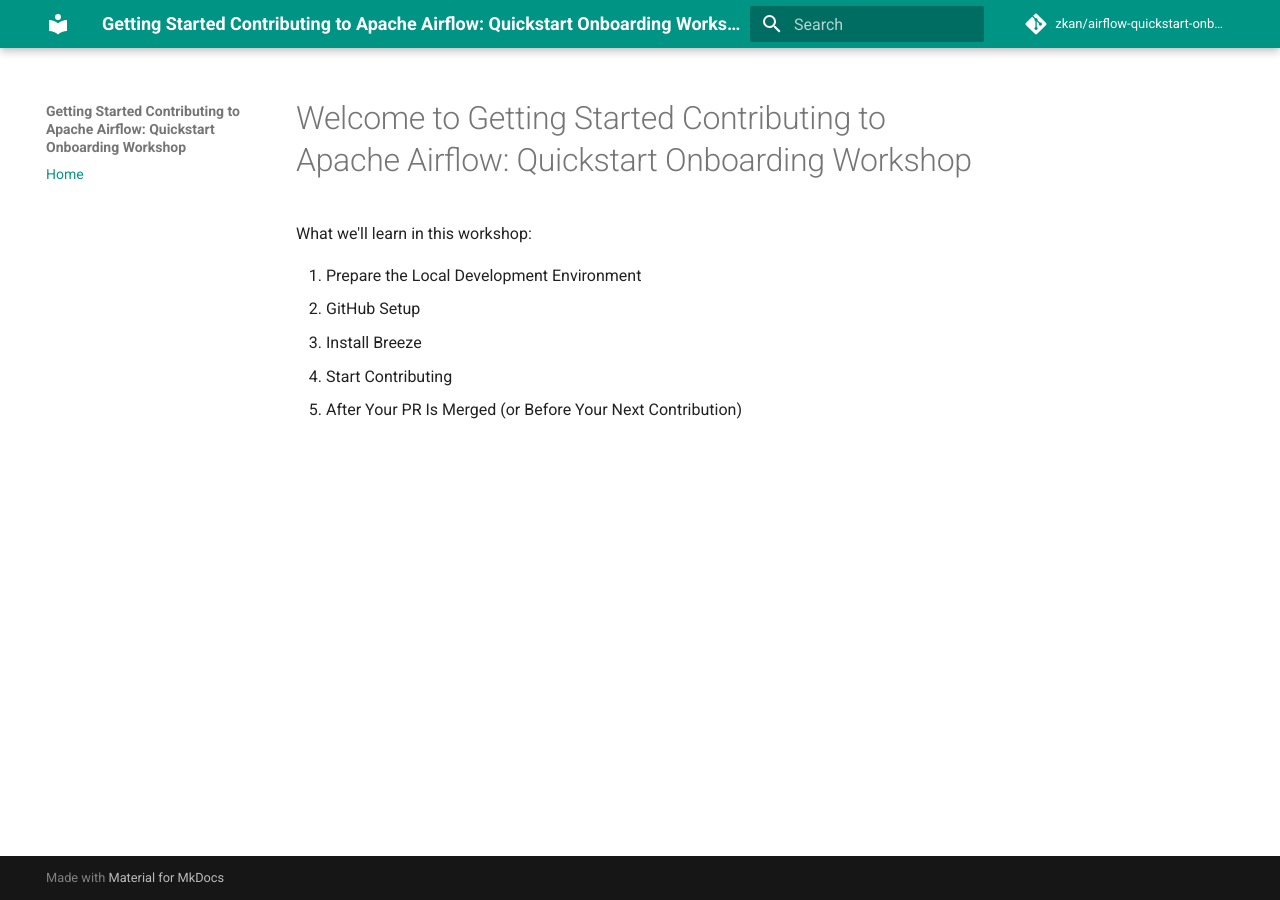
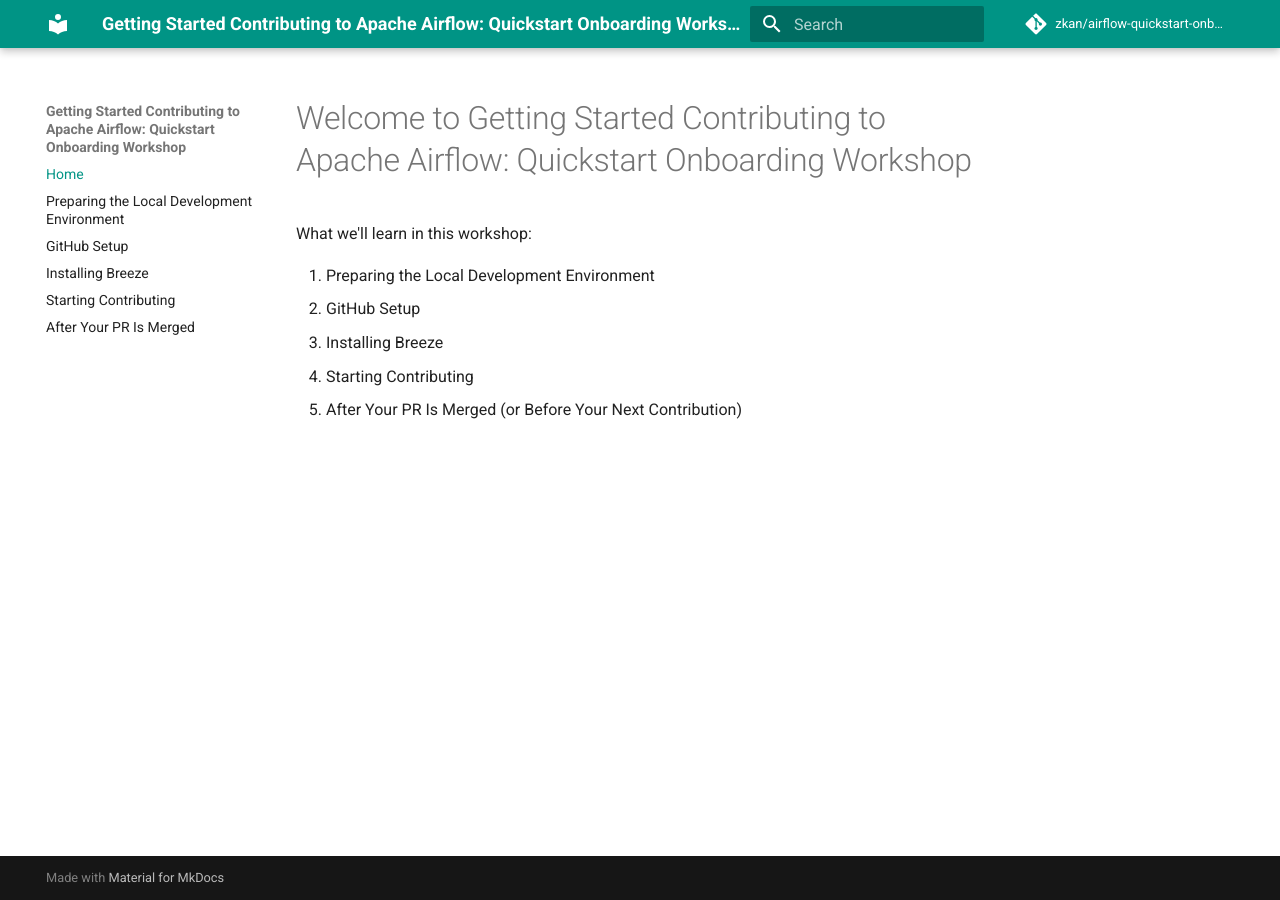
Before and after one commit to zkan/airflow-quickstart-onboarding-workshop, an MkDocs documentation site: the page built from docs/index.md, in a window 1280 px wide. Built offline with MkDocs 1.6.1 and Material for MkDocs 9.7.7, drawn with Linux system fonts in a browser that asks for light colours; comment, search, counter and statistics services are not loaded.

```diff
--- a/docs/index.md
+++ b/docs/index.md
@@ -2,8 +2,8 @@
 
 What we'll learn in this workshop:
 
-1. Prepare the Local Development Environment
+1. Preparing the Local Development Environment
 1. GitHub Setup
-1. Install Breeze
-1. Start Contributing
+1. Installing Breeze
+1. Starting Contributing
 1. After Your PR Is Merged (or Before Your Next Contribution)
--- a/mkdocs.yml
+++ b/mkdocs.yml
@@ -32,3 +32,8 @@ plugins:
 
 nav:
   - Home: index.md
+  - Preparing the Local Development Environment: preparing-local-development-environment.md
+  - GitHub Setup: github-setup.md
+  - Installing Breeze: installing-breeze.md
+  - Starting Contributing: starting-contributing.md
+  - After Your PR Is Merged: after-your-pr-is-merged.md
```
Also changed, not shown: README.md (+3 -159 lines), docs/after-your-pr-is-merged.md (added, +17 -0 lines), docs/github-setup.md (added, +28 -0 lines), docs/installing-breeze.md (added, +15 -0 lines), docs/preparing-local-development-environment.md (added, +47 -0 lines), docs/starting-contributing.md (added, +62 -0 lines).
